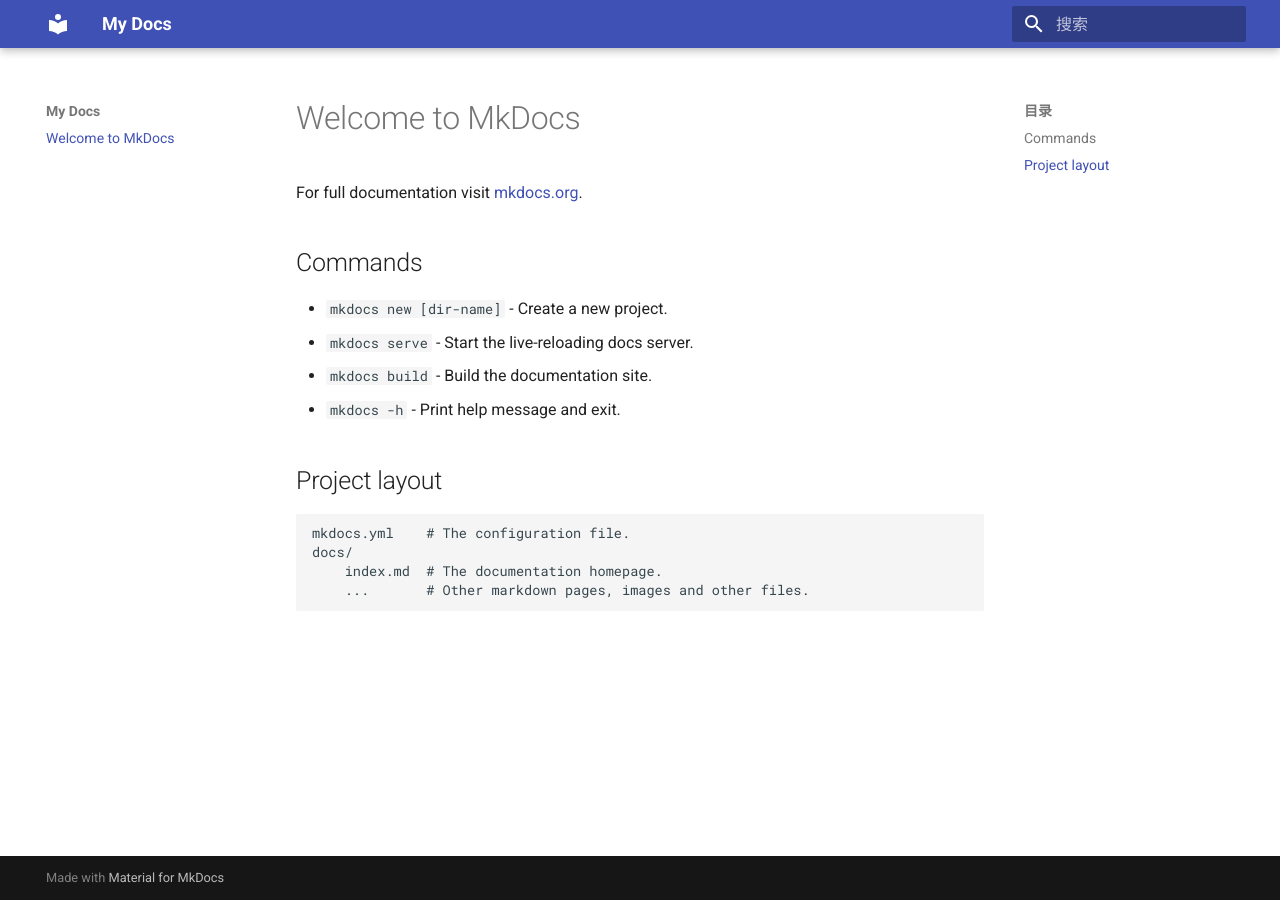
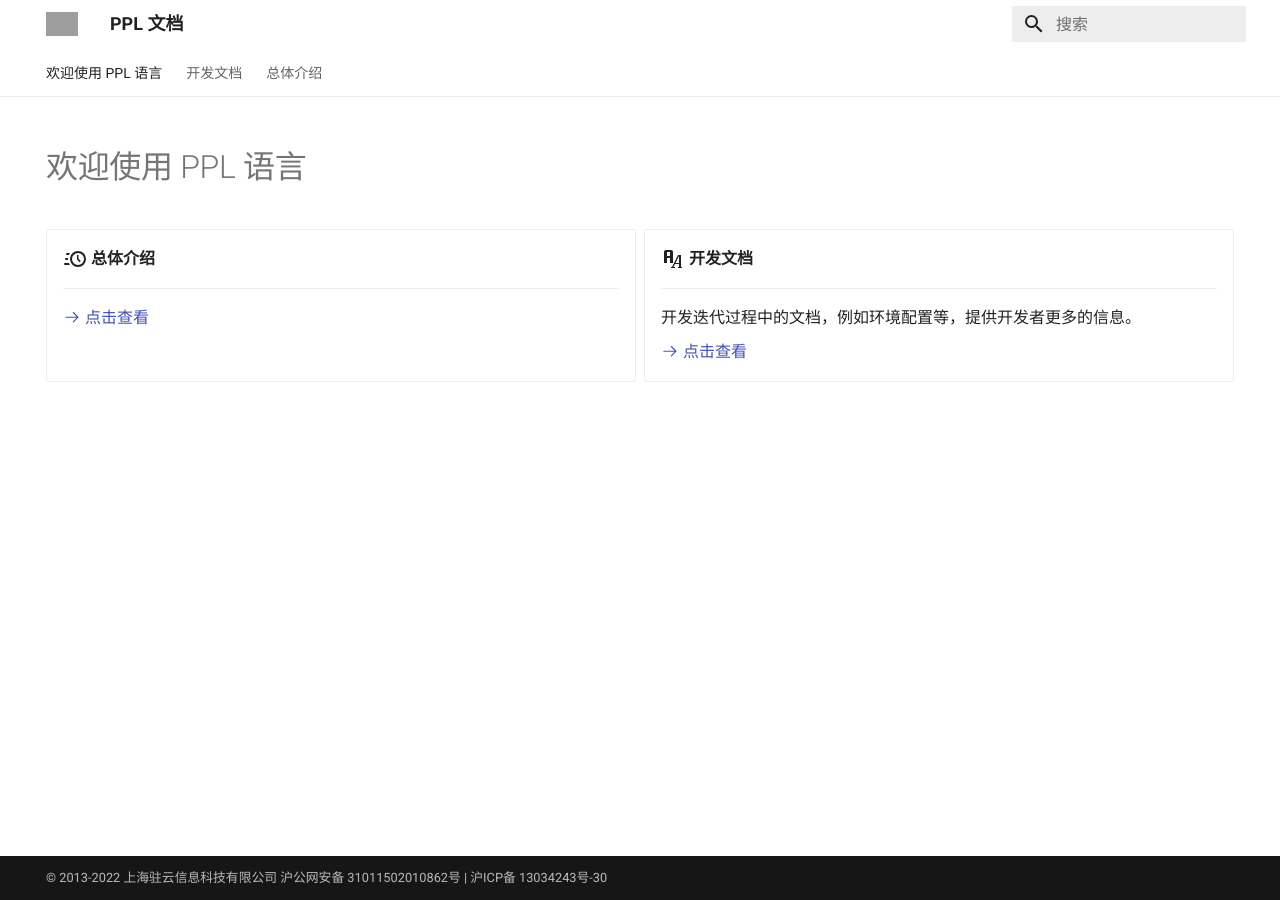
Before and after one commit to BrotherSam66/testgoreleaser, an MkDocs documentation site: the page built from docs/README.md, in a window 1280 px wide. Built offline with MkDocs 1.6.1 and Material for MkDocs 9.7.7, drawn with Linux system fonts in a browser that asks for light colours; grey boxes are pictures that could not be loaded.

```diff
--- /dev/null
+++ b/docs/README.md
@@ -0,0 +1,28 @@
+---
+hide:
+
+- navigation
+- toc
+
+---
+
+# 欢迎使用 PPL 语言
+
+<div class="grid cards" markdown>
+
+-   :material-clock-fast:{ .lg .middle } **总体介绍**
+
+    ---
+
+    [:octicons-arrow-right-24: 点击查看](./introduce/)
+
+
+-   :material-format-font:{ .lg .middle } __开发文档__
+
+    ---
+
+    开发迭代过程中的文档，例如环境配置等，提供开发者更多的信息。
+
+    [:octicons-arrow-right-24: 点击查看](./developer-guide/)
+
+</div>
--- /dev/null
+++ b/docs/developer-guide/coding/README.md
@@ -0,0 +1 @@
+# 代码编写、开发
--- /dev/null
+++ b/docs/developer-guide/release/README.md
@@ -0,0 +1 @@
+# 编译、发行
--- a/docs/index.md
+++ /dev/null
@@ -1,17 +0,0 @@
-# Welcome to MkDocs
-
-For full documentation visit [mkdocs.org](https://www.mkdocs.org).
-
-## Commands
-
-* `mkdocs new [dir-name]` - Create a new project.
-* `mkdocs serve` - Start the live-reloading docs server.
-* `mkdocs build` - Build the documentation site.
-* `mkdocs -h` - Print help message and exit.
-
-## Project layout
-
-    mkdocs.yml    # The configuration file.
-    docs/
-        index.md  # The documentation homepage.
-        ...       # Other markdown pages, images and other files.
--- a/mkdocs.yml
+++ b/mkdocs.yml
@@ -1,5 +1,65 @@
-site_name: My Docs
+# site_name: My Docs
+# theme:
+#   name: material
+#   language: zh
+#   highlightjs: true
+
+site_name: PPL 文档
+
+#custom_dir: overrides/
 theme:
+  palette:
+    primary: white
   name: material
+  favicon: favicon.ico
+  logo: logo.png
   language: zh
-  highlightjs: true
+  features:
+    - navigation.instant
+    - search.suggest
+    - toc.follow
+    - navigation.tabs
+    - navigation.expand
+
+markdown_extensions:
+  - admonition
+  - attr_list
+  - md_in_html
+  - toc:
+      permalink: True
+  - meta
+  - pymdownx.caret
+  - pymdownx.mark
+  - pymdownx.tilde
+  - pymdownx.betterem
+  - pymdownx.critic
+  - pymdownx.keys
+  - pymdownx.snippets
+  - pymdownx.details
+  - pymdownx.tabbed:
+      alternate_style: true
+  - pymdownx.highlight:
+      anchor_linenums: true
+      auto_title: false
+      linenums: true
+  - pymdownx.inlinehilite
+  - pymdownx.superfences
+  - pymdownx.emoji:
+      emoji_index: !!python/name:materialx.emoji.twemoji
+      emoji_generator: !!python/name:materialx.emoji.to_svg
+  - pymdownx.tasklist:
+      custom_checkbox: true
+
+copyright: '&copy; 2013-2022 上海驻云信息科技有限公司 沪公网安备 31011502010862号 | 沪ICP备 13034243号-30'
+
+extra:
+  generator: false
+
+plugins:
+  - awesome-pages
+  - section-index
+  - search:
+      separator: '[\s\u200b\-]'
+
+# Developer configuration
+dev_addr: "0.0.0.0:8000"
```
Also changed, not shown: docs/developer-guide/README.md (added, +8 -0 lines), docs/developer-guide/config/README.md (added, +7 -0 lines), docs/developer-guide/testing/README.md (added, +5 -0 lines), docs/introduce/README.md (added, +5 -0 lines), readme.md (+10 -1 lines), work-note.md (+7 -0 lines), docs/developer-guide/.pages (added), docs/introduce/.pages (added), 2 other files.
